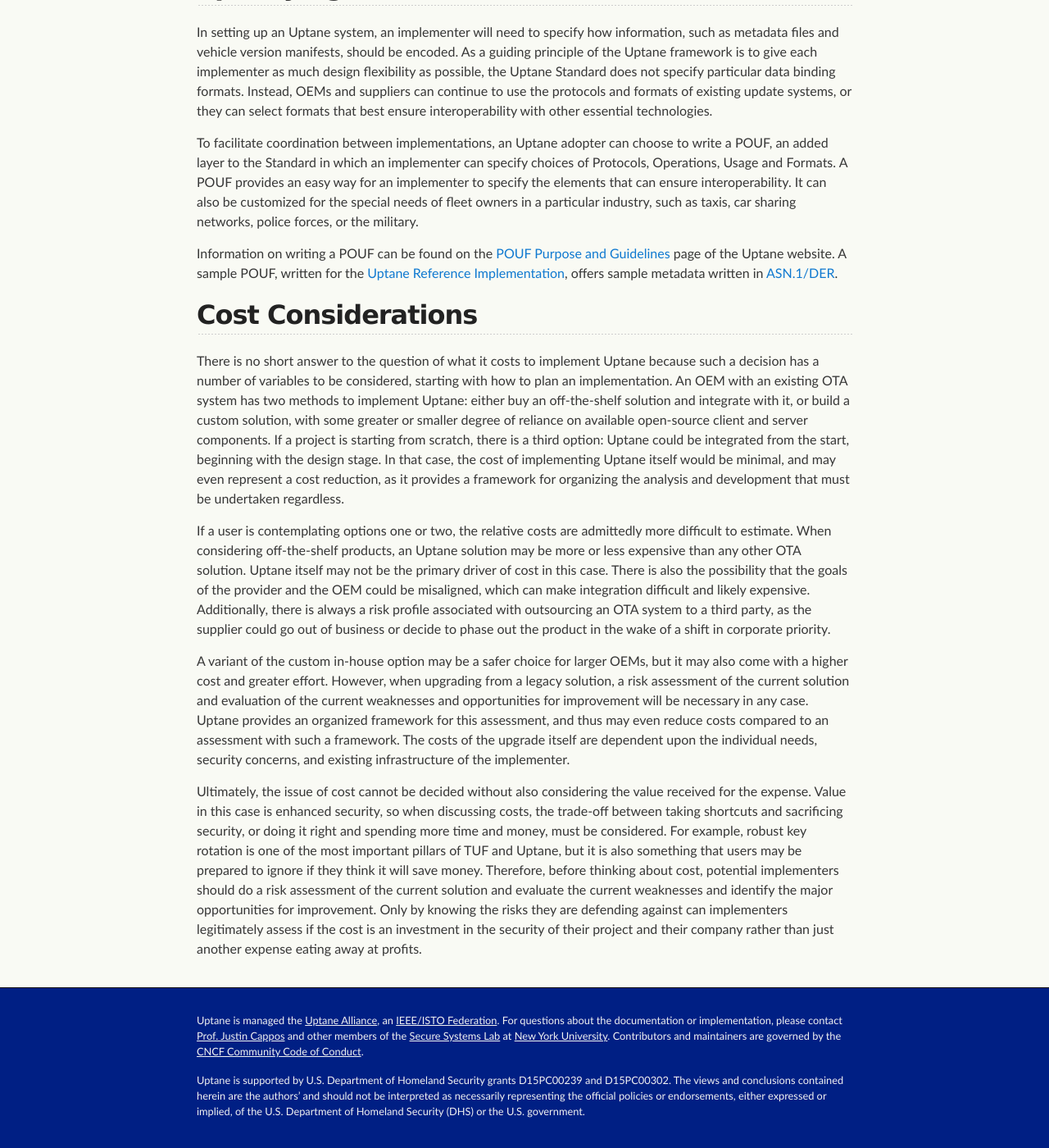
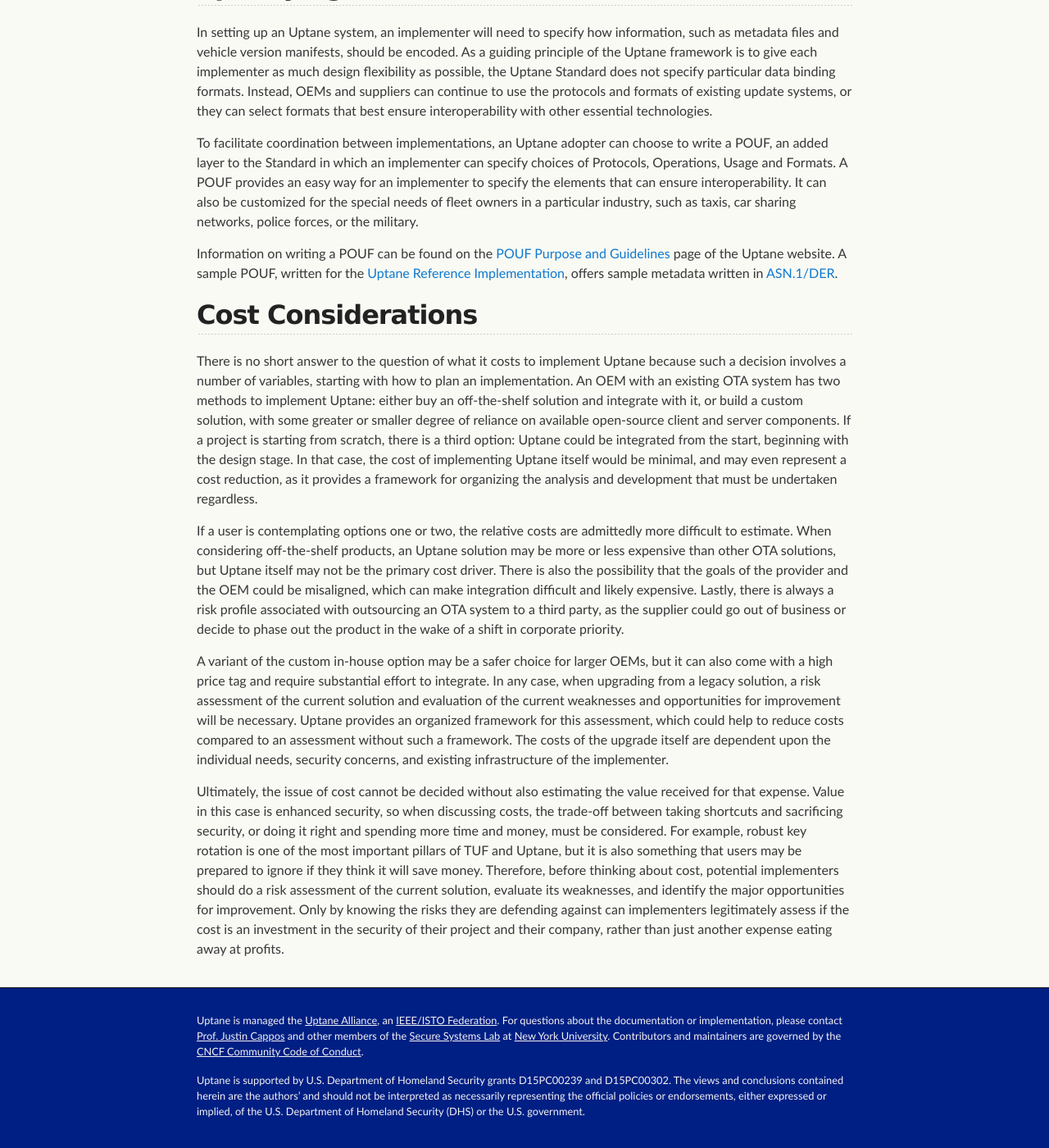
Before and after one commit to uptane/deployment-considerations, a Jekyll site: the page built from repositories.md, in a window 1280 px wide and 1400 px high, scrolled down 10398 px. Shown: the whole window at 82% size. Built offline with Jekyll 4.4.1, drawn with Linux system fonts in a browser that asks for light colours; our own code applies the rules of GitHub Pages for plain Markdown files.

Commit message:
tweaking text further
@pattivacek's edits spurred a bit more polishing. This reads much better I believe than the original.

Question--@pattivacek--I changed a phrase in the next to last sentence of the next to last paragraph to "to reduce costs compared to an assessment without such a framework." It originally read "with" such a framework but that didn't read right. Let me know if this is correct.

```diff
--- a/repositories.md
+++ b/repositories.md
@@ -238,10 +238,10 @@ Information on writing a POUF can be found on the [POUF Purpose and Guidelines](
 
 ## Cost Considerations
 
-There is no short answer to the question of what it costs to implement Uptane because such a decision has a number of variables to be considered, starting with how to plan an implementation.  An OEM with an existing OTA system has two methods to implement Uptane: either buy an off-the-shelf solution and integrate with it, or build a custom solution, with some greater or smaller degree of reliance on available open-source client and server components. If a project is starting from scratch, there is a third option: Uptane could be integrated from the start, beginning with the design stage. In that case, the cost of implementing Uptane itself would be minimal, and may even represent a cost reduction, as it provides a framework for organizing the analysis and development that must be undertaken regardless.
+There is no short answer to the question of what it costs to implement Uptane because such a decision involves a number of variables, starting with how to plan an implementation.  An OEM with an existing OTA system has two methods to implement Uptane: either buy an off-the-shelf solution and integrate with it, or build a custom solution, with some greater or smaller degree of reliance on available open-source client and server components. If a project is starting from scratch, there is a third option: Uptane could be integrated from the start, beginning with the design stage. In that case, the cost of implementing Uptane itself would be minimal, and may even represent a cost reduction, as it provides a framework for organizing the analysis and development that must be undertaken regardless.
 
-If a user is contemplating options one or two, the relative costs are admittedly more difficult to estimate. When considering off-the-shelf products, an Uptane solution may be more or less expensive than any other OTA solution. Uptane itself may not be the primary driver of cost in this case. There is also the possibility that the goals of the provider and the OEM could be misaligned, which can make integration difficult and likely expensive. Additionally, there is always a risk profile associated with outsourcing an OTA system to a third party, as the supplier could go out of business or decide to phase out the product in the wake of a shift in corporate priority.
+If a user is contemplating options one or two, the relative costs are admittedly more difficult to estimate. When considering off-the-shelf products, an Uptane solution may be more or less expensive than other OTA solutions, but Uptane itself may not be the primary cost driver. There is also the possibility that the goals of the provider and the OEM could be misaligned, which can make integration difficult and likely expensive. Lastly, there is always a risk profile associated with outsourcing an OTA system to a third party, as the supplier could go out of business or decide to phase out the product in the wake of a shift in corporate priority.
 
-A variant of the custom in-house option may be a safer choice for larger OEMs, but it may also come with a higher cost and greater effort. However, when upgrading from a legacy solution, a risk assessment of the current solution and evaluation of the current weaknesses and opportunities for improvement will be necessary in any case. Uptane provides an organized framework for this assessment, and thus may even reduce costs compared to an assessment with such a framework. The costs of the upgrade itself are dependent upon the individual needs, security concerns, and existing infrastructure of the implementer.
+A variant of the custom in-house option may be a safer choice for larger OEMs, but it can also come with a high price tag and require substantial effort to integrate. In any case, when upgrading from a legacy solution, a risk assessment of the current solution and evaluation of the current weaknesses and opportunities for improvement will be necessary. Uptane provides an organized framework for this assessment, which could help to reduce costs compared to an assessment without such a framework. The costs of the upgrade itself are dependent upon the individual needs, security concerns, and existing infrastructure of the implementer.
 
-Ultimately, the issue of cost cannot be decided without also considering the value received for the expense. Value in this case is enhanced security, so when discussing costs, the trade-off between taking shortcuts and sacrificing security, or doing it right and spending more time and money, must be considered. For example, robust key rotation is one of the most important pillars of TUF and Uptane, but it is also something that users may be prepared to ignore if they think it will save money. Therefore, before thinking about cost, potential implementers should do a risk assessment of the current solution and evaluate the current weaknesses and identify the major opportunities for improvement.  Only by knowing the risks they are defending against can implementers legitimately assess if the cost is an investment in the security of their project and their company rather than just another expense eating away at profits.
+Ultimately, the issue of cost cannot be decided without also estimating the value received for that expense. Value in this case is enhanced security, so when discussing costs, the trade-off between taking shortcuts and sacrificing security, or doing it right and spending more time and money, must be considered. For example, robust key rotation is one of the most important pillars of TUF and Uptane, but it is also something that users may be prepared to ignore if they think it will save money. Therefore, before thinking about cost, potential implementers should do a risk assessment of the current solution, evaluate its weaknesses, and identify the major opportunities for improvement.  Only by knowing the risks they are defending against can implementers legitimately assess if the cost is an investment in the security of their project and their company, rather than just another expense eating away at profits.
```
